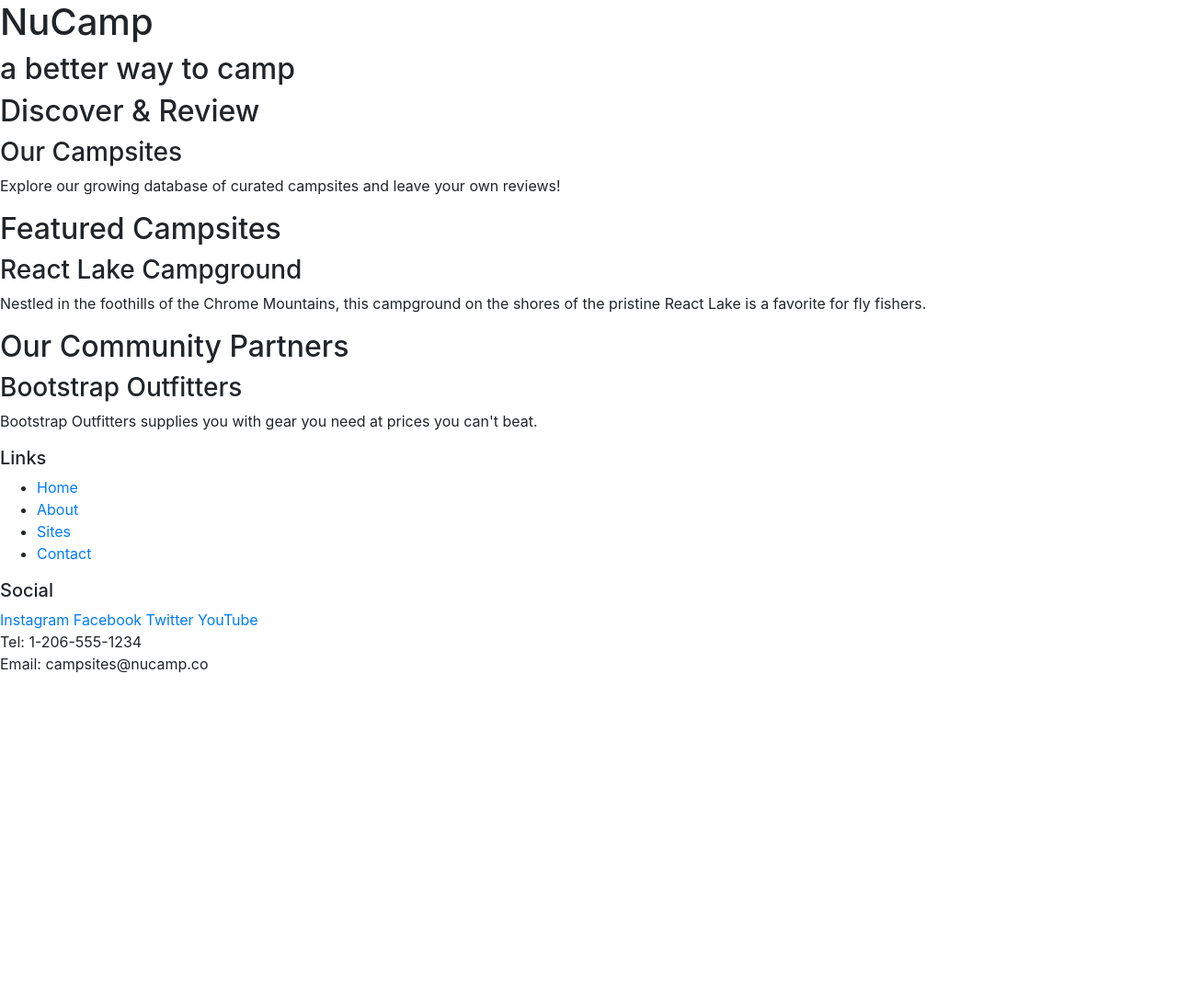
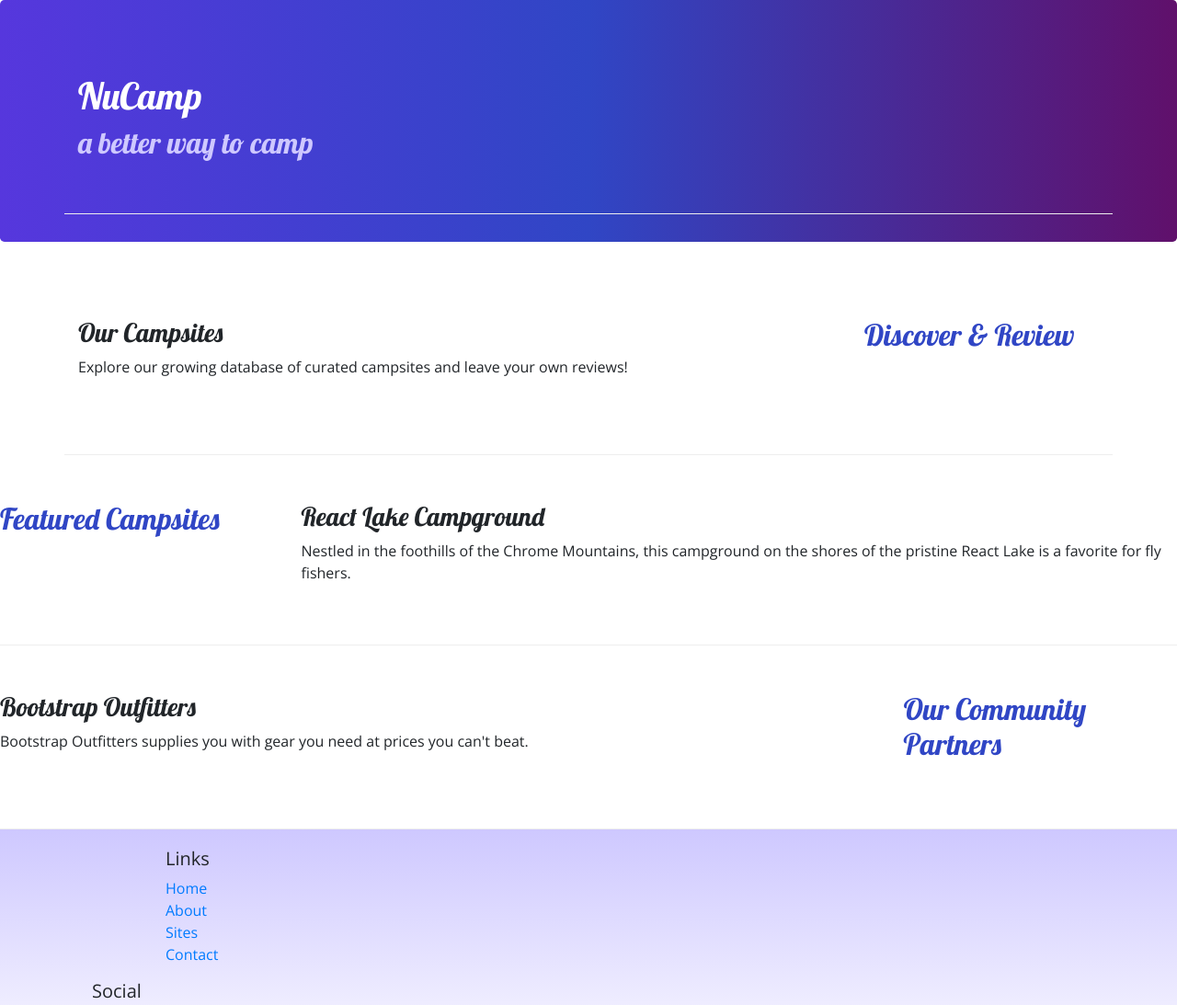
Before and after one commit to Jwill617Boston/Websiteone, a website: page index.html in a window 1280 px wide. Shown: the top 1093 px of the page at 92% size. Before the commit the page ends 800 px from the top, so only its background shows below. Drawn offline with nearby package versions, Linux system fonts and the light colour scheme.

Commit message:
second commit

```diff
--- /dev/null
+++ b/css/styles.css
@@ -0,0 +1,32 @@
+body {
+    font-family: "Open Sans", sans-serif;
+}
+
+h1, h2, h3 {
+    font-family: "Lobster", cursive;
+}
+
+h2 {
+    color: #3046C5;
+}
+
+header h2 {
+    color: #CEC8FF;
+}
+
+footer {
+    background-image: linear-gradient(#CEC8FF, white);
+    padding: 20px 0;
+}
+
+.jumbotron {
+    padding: 30px;
+    background-image: linear-gradient(to right, #5637DD, #3046C5, #60106B);
+    color: white;
+}
+
+.row-content {
+    padding: 50px 0;
+    border-bottom: 1px ridge;
+    min-height: 200px;
+}
--- a/index.html
+++ b/index.html
@@ -1,69 +1,102 @@
 <!DOCTYPE html>
 <html lang="en">
-
   <head>
     <meta charset="utf-8" />
     <meta name="viewport" content="width=device-width, initial-scale=1" />
     <link rel="stylesheet" href="node_modules/bootstrap/dist/css/bootstrap.min.css" />
+    <link rel="stylesheet" href="https://fonts.googleapis.com/css?family=Lobster|Open+Sans" />
+    <link rel="stylesheet" href="css/styles.css" />
 
     <title>NuCamp: A Better Way To Camp</title>
-
   </head>
 
   <body>
-
-    <header>
-        <div>
+    <header class="jumbotron">
+      <div class="container">
+        <div class="row row-content">
+          <div class="col">
             <h1>NuCamp</h1>
             <h2>a better way to camp</h2>
           </div>
+        </div>
+      </div>
     </header>
 
-    <div>
+    <nav>
+
+
+    </nav>
+
+    <div class="container">
+      <div class="row row-content">
+        <div class="col-sm-4 order-sm-last col-md-3">
           <h2>Discover & Review</h2>
+        </div>
+        <div class="col">
           <h3>Our Campsites</h3>
-        <p>Explore our growing database of curated campsites and leave your own reviews!</p>
+          <p>
+            Explore our growing database of curated campsites and leave your own
+            reviews!
+          </p>
+        </div>
+      </div>
     </div>
 
-    <div>
+    <div class="row row-content">
+      <div class="col-sm-4 col-md-3">
         <h2>Featured Campsites</h2>
+      </div>
+      <div class="col">
         <h3>React Lake Campground</h3>
-        <p>Nestled in the foothills of the Chrome Mountains, this campground on the shores of the pristine React Lake is a favorite for fly fishers.</p>
+        <p>
+          Nestled in the foothills of the Chrome Mountains, this campground on
+          the shores of the pristine React Lake is a favorite for fly fishers.
+        </p>
+      </div>
     </div>
 
-    <div>
+    <div class="row row-content">
+      <div class="col-sm-4 order-sm-last col-md-3">
         <h2>Our Community Partners</h2>
+      </div>
+      <div class="col">
         <h3>Bootstrap Outfitters</h3>
-        <p>Bootstrap Outfitters supplies you with gear you need at prices you can't beat.</p>
+        <p>
+          Bootstrap Outfitters supplies you with gear you need at prices you
+          can't beat.
+        </p>
+      </div>
     </div>
 
     <footer>
-        <div>
+      <div class="container">
+        <div class="row">
+          <div class="col-4 col-sm-2 offset-1">
             <h5>Links</h5>
-            <ul>
-                <li><a href="#">Home</a></li>
-                <li><a href="#">About</a></li>
+            <ul class="list-unstyled">
+              <li><a href="index.html">Home</a></li>
+              <li><a href="aboutus.html">About</a></li>
               <li><a href="#">Sites</a></li>
               <li><a href="#">Contact</a></li>
             </ul>
           </div>
-        <div>
+        </div>
+
+        <div class="col-6 col-sm-5">
           <h5>Social</h5>
           <a href="http://instagram.com/">Instagram</a>
           <a href="http://facebook.com/">Facebook</a>
           <a href="http://twitter.com/">Twitter</a>
           <a href="http://youtube.com/">YouTube</a>
         </div>
-        <div>
+        <div class="col-sm-4">
           Tel: 1-206-555-1234<br />
           Email: campsites@nucamp.co
+        </div>
       </div>
     </footer>
     <script src="node_modules/jquery/dist/jquery.slim.min.js"></script>
     <script src="node_modules/popper.js/dist/umd/popper.min.js"></script>
     <script src="node_modules/bootstrap/dist/js/bootstrap.min.js"></script>
-
-
   </body>
-
 </html>
```
Also changed, not shown: aboutus.html (added, +116 -0 lines). Lines whose indentation alone changed are shown as unchanged.
